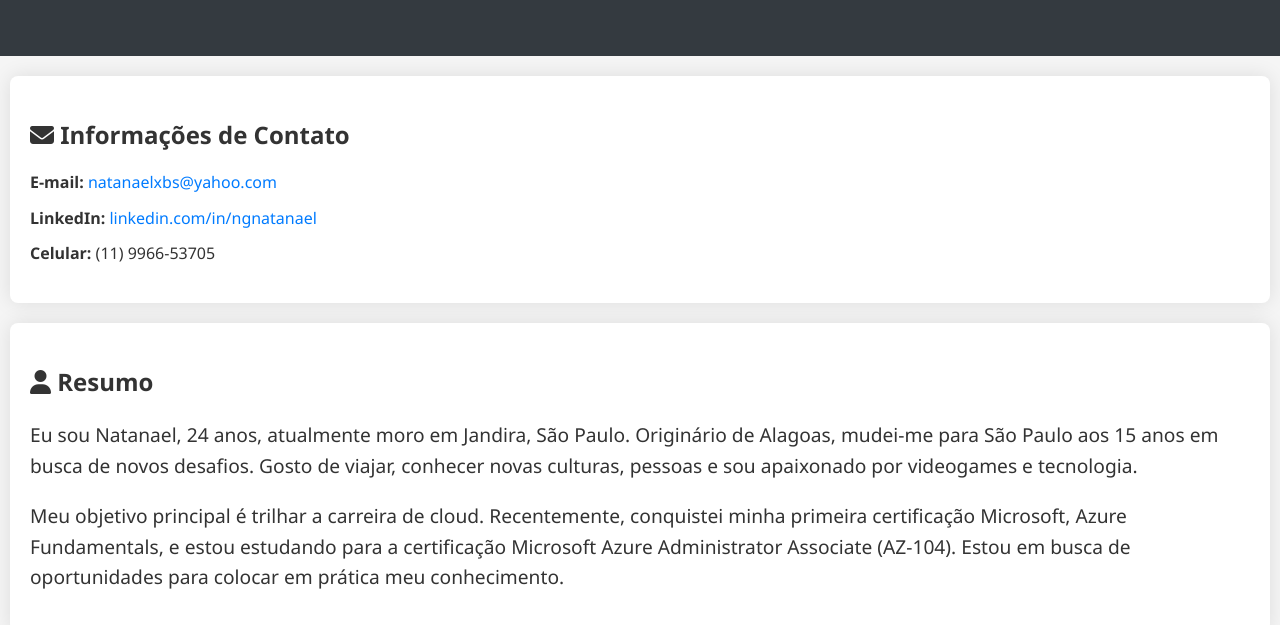
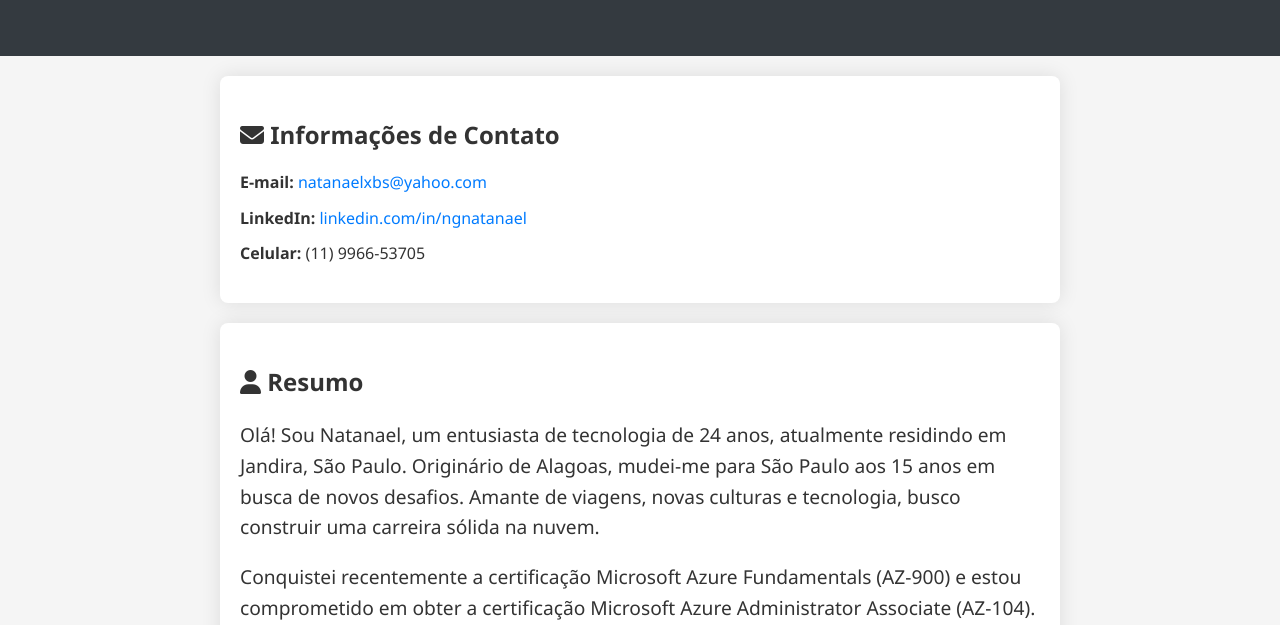
Before and after one commit to NgNatanael/portifolio-natanael, a plain HTML site: page index.html in a window 1280 px wide. Shown: the part 166-791 px from the top of the page. Drawn offline with Linux system fonts and the light colour scheme.

Commit message:
Adicionei ui ux no designe deixando mais leve

```diff
--- a/index.html
+++ b/index.html
@@ -3,21 +3,24 @@
 <head>
     <meta charset="UTF-8">
     <meta name="viewport" content="width=device-width, initial-scale=1.0">
+    <title>Natanael Silva - Cloud Analyst</title>
     <link rel="stylesheet" href="style.css">
-    <title>Natanael Silva - Cloud Analyst</title>
+    <script src="https://kit.fontawesome.com/833b06be46.js" crossorigin="anonymous"></script>
 </head>
 <body>
 
 <header>
-    <h1>Natanael Silva</h1>
-    <p>Cloud Analyst em Preparação | Azure AZ-900 ✔ | Azure AZ-104</p>
+    <div class="header-content">
+        <h1>Natanael Silva</h1>
+        <p>Cloud Analyst em Preparação | Azure AZ-900 ✔ | Azure AZ-104</p>
+    </div>
 </header>
 
 <section class="contact">
     <h2><i class="fas fa-envelope"></i> Informações de Contato</h2>
     <ul>
         <li><strong>E-mail:</strong> <a href="mailto:natanaelxbs@yahoo.com">natanaelxbs@yahoo.com</a></li>
-        <li><strong>LinkedIn:</strong> <a href="https://www.linkedin.com/in/ngnatanael" target="_blank">linkedin.com/in/ngnatanael</a></li>
+        <li><strong>LinkedIn:</strong> <a href="https://www.linkedin.com/in/ngnatanael" target="_blank" rel="noopener noreferrer">linkedin.com/in/ngnatanael</a></li>
         <li><strong>Celular:</strong> (11) 9966-53705</li>
     </ul>
 </section>
@@ -25,15 +28,14 @@
 <section class="summary">
     <h2><i class="fas fa-user"></i> Resumo</h2>
     <p>
-        Eu sou Natanael, 24 anos, atualmente moro em Jandira, São Paulo. Originário de Alagoas,
-        mudei-me para São Paulo aos 15 anos em busca de novos desafios. Gosto de viajar, conhecer
-        novas culturas, pessoas e sou apaixonado por videogames e tecnologia.
+        Olá! Sou Natanael, um entusiasta de tecnologia de 24 anos, atualmente residindo em Jandira, São Paulo. Originário de Alagoas,
+        mudei-me para São Paulo aos 15 anos em busca de novos desafios. Amante de viagens, novas culturas e tecnologia, busco
+        construir uma carreira sólida na nuvem.
     </p>
     <p>
-        Meu objetivo principal é trilhar a carreira de cloud. Recentemente, conquistei minha primeira
-        certificação Microsoft, Azure Fundamentals, e estou estudando para a certificação Microsoft Azure
-        Administrator Associate (AZ-104). Estou em busca de oportunidades para colocar em prática
-        meu conhecimento.
+        Conquistei recentemente a certificação Microsoft Azure Fundamentals (AZ-900) e estou comprometido em obter a certificação
+        Microsoft Azure Administrator Associate (AZ-104). Estou ansioso por oportunidades que me permitam aplicar e expandir
+        meu conhecimento em nuvem.
     </p>
 </section>
 
@@ -90,9 +92,8 @@
 <!-- Adicione outras seções como Projetos Pessoais, Certificações, etc., conforme necessário -->
 
 <footer>
-    <p>Desenvolvido por Natanael Silva - <a href="https://www.linkedin.com/in/ngnatanael" target="_blank">LinkedIn</a></p>
+    <p>Desenvolvido por Natanael Silva - <a href="https://www.linkedin.com/in/ngnatanael" target="_blank" rel="noopener noreferrer">LinkedIn</a></p>
 </footer>
 
-<script src="https://kit.fontawesome.com/833b06be46.js" crossorigin="anonymous"></script>
 </body>
 </html>
--- a/style.css
+++ b/style.css
@@ -5,6 +5,11 @@ body {
     padding: 0;
     background-color: #f5f5f5;
     color: #333;
+}
+
+.header-content {
+    max-width: 800px;
+    margin: 0 auto;
 }
 
 header {
@@ -24,8 +29,8 @@ p {
 }
 
 section {
-    max-width: 100%;
-    margin: 20px 10px;
+    max-width: 800px;
+    margin: 20px auto;
     padding: 20px;
     background-color: #ffffff;
     box-shadow: 0 0 20px rgba(0, 0, 0, 0.1);
@@ -56,7 +61,7 @@ a:hover {
 
 footer {
     text-align: center;
-    padding: 20px 10px;
+    padding: 20px 0;
     background-color: #343a40;
     color: #ffffff;
 }
```
